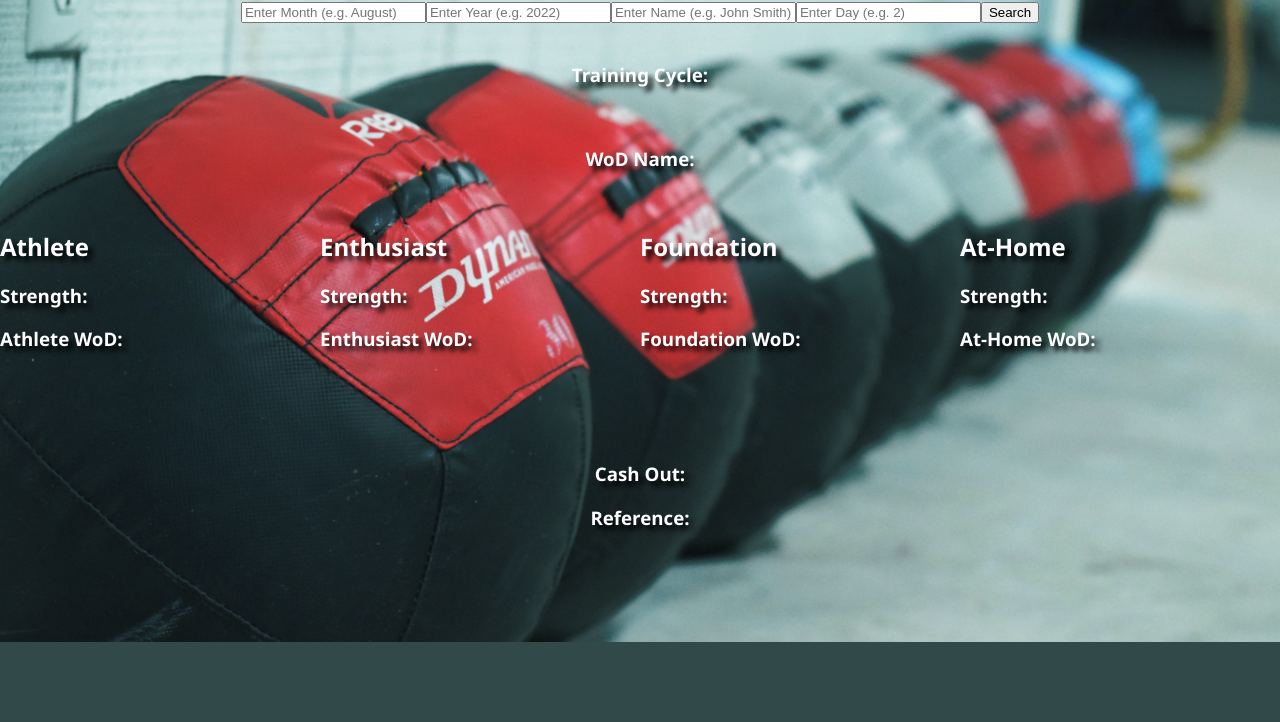
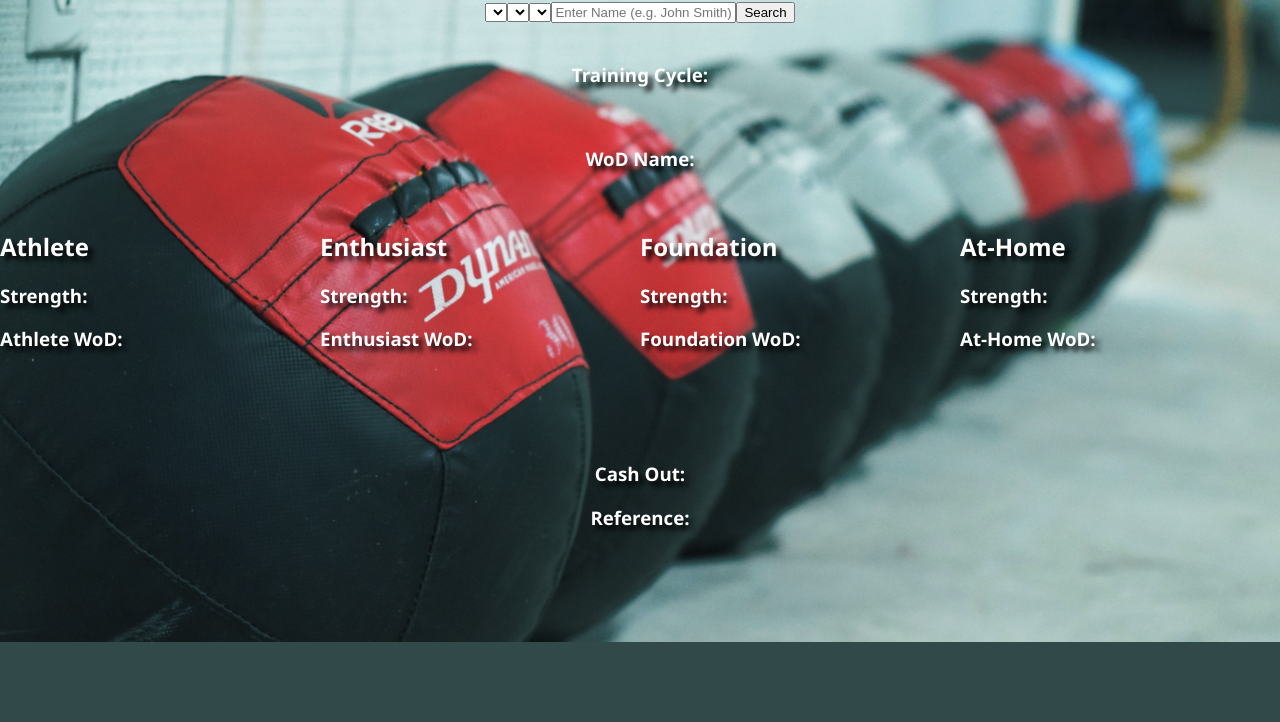
Before and after one commit to trvrbrdgs/Nikao_scores, a plain HTML site: page index.html in a window 1280 px wide. Shown: the part 78-800 px from the top of the page. Drawn offline with nearby package versions, Linux system fonts and the light colour scheme; files whose address does not match are found by name.

Commit message:
Updated Index for dropdowns

```diff
--- a/index.html
+++ b/index.html
@@ -8,7 +8,7 @@
     <!-- To run the HTTP requests -->
     <script src="https://ajax.googleapis.com/ajax/libs/jquery/3.5.1/jquery.min.js"></script>
     <!-- To get the name and the score -->
-    <script src="static/js/search1.js"></script>
+    <script src="static/js/search2.js"></script>
 
     <!--To parse through the cvs files for the WoDs-->
     <script src="static/js/practice4.js"></script>
@@ -23,10 +23,21 @@
   </div>
 
   <div class ="input-container">
-    <input type="text" id="monthInput" placeholder="Enter Month (e.g. August)">
-    <input type="text" id="yearInput" placeholder="Enter Year (e.g. 2022)">
+    <!-- <input type="text" id="monthDropdown" placeholder="Enter Month (e.g. August)">
+    <input type="text" id="yearDropdown" placeholder="Enter Year (e.g. 2022)">
     <input type="text" id="nameInput" placeholder="Enter Name (e.g. John Smith)">
-    <input type="text" id="dayInput" placeholder="Enter Day (e.g. 2)">
+    <input type="text" id="dayDropdown" placeholder="Enter Day (e.g. 2)">
+    <button id="searchButton">Search</button> -->
+    <select id="yearDropdown" placeholder="Select Year">
+      <!-- Options for years will be dynamically added using JavaScript -->
+    </select>
+    <select id="monthDropdown" placeholder="Select Month">
+      <!-- Options for months will be dynamically added using JavaScript -->
+    </select>
+    <select id="dayDropdown" placeholder="Select Day">
+      <!-- Options for days will be dynamically added using JavaScript -->
+    </select>
+    <input type="text" id="nameInput" placeholder="Enter Name (e.g. John Smith)">
     <button id="searchButton">Search</button>
   </div>
 
```
